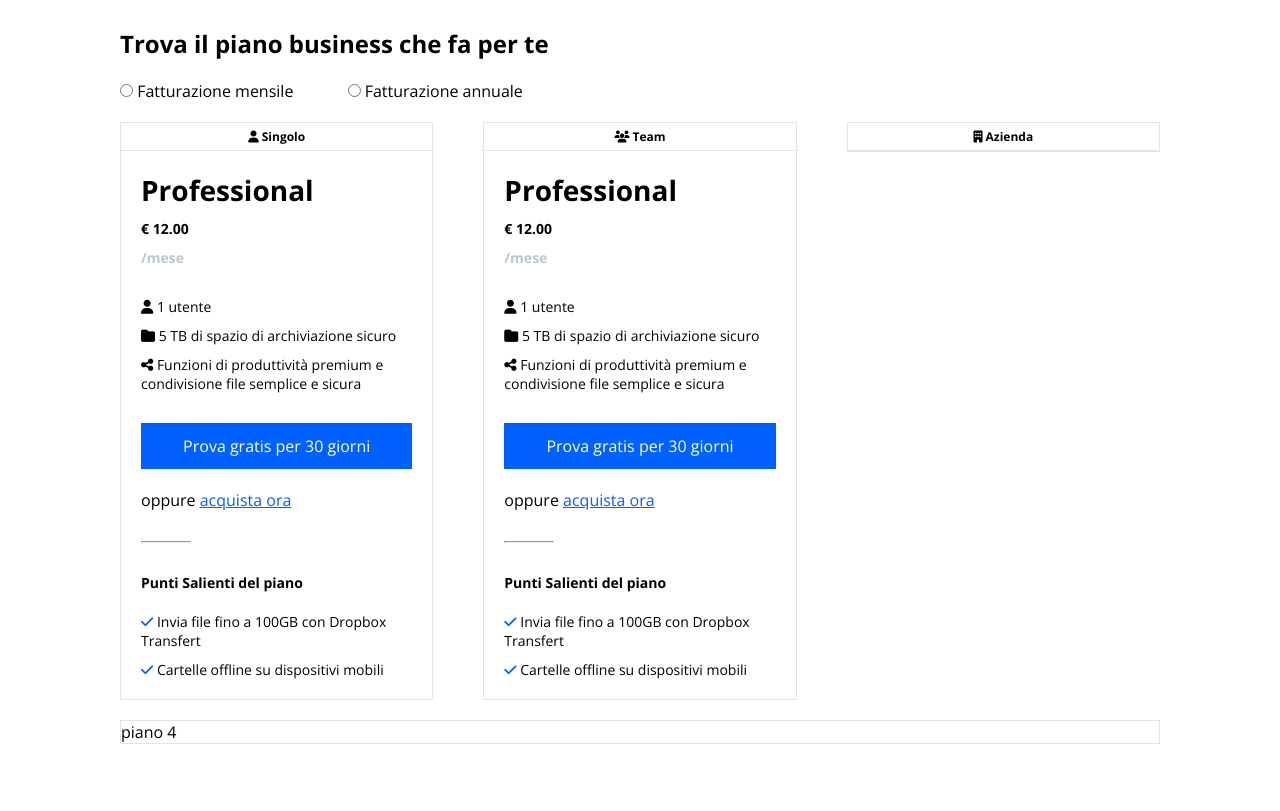
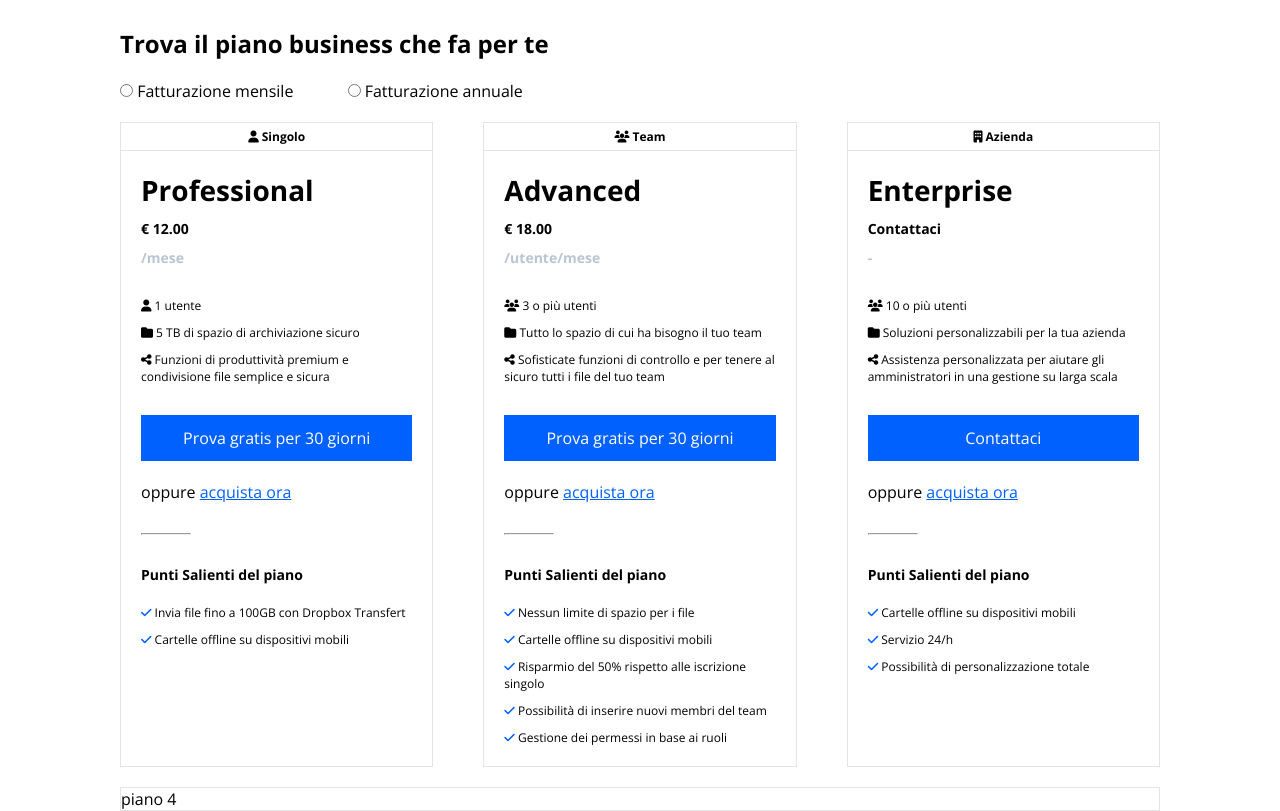
Before and after one commit to fracs31/htmlcss-dropbox, a plain HTML site: page index.html in a window 1280 px wide. Shown: the part 960-1771 px from the top of the page. Before the commit the page ends 1704 px from the top, so only its background shows below. Drawn offline with nearby package versions, Linux system fonts and the light colour scheme.

Commit message:
ADD THREE CARDS

```diff
--- a/css/style.css
+++ b/css/style.css
@@ -94,6 +94,7 @@ img {
 
 .col-4 {
     flex-basis: calc(100% / 3);
+    display: flex;
 }
 
 .col-12 {
@@ -136,6 +137,8 @@ img {
 
 .card {
     border: 1px solid #e4e4e4;
+    display: flex;
+    flex-direction: column;
 }
 
 .card hr {
@@ -167,7 +170,7 @@ img {
 
 .card__main-info li,
 .card__details li {
-    font-size: 14px;
+    font-size: 12px;
 }
 
 .card__main-info ul,
--- a/index.html
+++ b/index.html
@@ -151,17 +151,17 @@
                             <div class="card__main">
                                 <!-- Info iniziali -->
                                 <div class="card__start-info">
-                                    <h4 class="main__title">Professional</h4>
-                                    <h5 class="main__subtitle--price">€ 12.00</h5>
-                                    <h6 class="main__subtitle--offert">/mese</h6>
+                                    <h4 class="main__title">Advanced</h4>
+                                    <h5 class="main__subtitle--price">€ 18.00</h5>
+                                    <h6 class="main__subtitle--offert">/utente/mese</h6>
                                 </div>
                                 <!-- Informazioni principali -->
                                 <div class="card__main-info">
                                     <!-- Lista -->
                                     <ul>
-                                        <li><i class="fa-solid fa-user"></i> 1 utente</li>
-                                        <li><i class="fa-solid fa-folder"></i> 5 TB di spazio di archiviazione sicuro</li>
-                                        <li><i class="fa-solid fa-share-nodes"></i> Funzioni di produttività premium e condivisione file semplice e sicura</li>
+                                        <li><i class="fa-solid fa-users"></i> 3 o più utenti</li>
+                                        <li><i class="fa-solid fa-folder"></i> Tutto lo spazio di cui ha bisogno il tuo team</li>
+                                        <li><i class="fa-solid fa-share-nodes"></i> Sofisticate funzioni di controllo e per tenere al sicuro tutti i file del tuo team</li>
                                     </ul>
                                 </div>
                                 <!-- Acquista -->
@@ -175,8 +175,11 @@
                                 <div class="card__details">
                                     <h5>Punti Salienti del piano</h5>
                                     <ul>
-                                        <li><span><i class="fa-solid fa-check"></i></span> Invia file fino a 100GB con Dropbox Transfert</li>
+                                        <li><span><i class="fa-solid fa-check"></i></span> Nessun limite di spazio per i file</li>
                                         <li><span><i class="fa-solid fa-check"></i></span> Cartelle offline su dispositivi mobili</li>
+                                        <li><span><i class="fa-solid fa-check"></i></span> Risparmio del 50% rispetto alle iscrizione singolo</li>
+                                        <li><span><i class="fa-solid fa-check"></i></span> Possibilità di inserire nuovi membri del team</li>
+                                        <li><span><i class="fa-solid fa-check"></i></span> Gestione dei permessi in base ai ruoli</li>
                                     </ul>
                                 </div>
                             </div>
@@ -189,6 +192,40 @@
                             <!-- Intestazione della carta -->
                             <div class="card__header">
                                 <h3 class="header__title"><i class="fa-solid fa-building"></i> Azienda</h3>
+                            </div>
+                            <!-- Contenuto della carta -->
+                            <div class="card__main">
+                                <!-- Info iniziali -->
+                                <div class="card__start-info">
+                                    <h4 class="main__title">Enterprise</h4>
+                                    <h5 class="main__subtitle--price">Contattaci</h5>
+                                    <h6 class="main__subtitle--offert">-</h6>
+                                </div>
+                                <!-- Informazioni principali -->
+                                <div class="card__main-info">
+                                    <!-- Lista -->
+                                    <ul>
+                                        <li><i class="fa-solid fa-users"></i> 10 o più utenti</li>
+                                        <li><i class="fa-solid fa-folder"></i> Soluzioni personalizzabili per la tua azienda</li>
+                                        <li><i class="fa-solid fa-share-nodes"></i> Assistenza personalizzata per aiutare gli amministratori in una gestione su larga scala</li>
+                                    </ul>
+                                </div>
+                                <!-- Acquista -->
+                                <div class="card__buy-option">
+                                    <a href="#" class="button button--blue">Contattaci</a>
+                                    <p>oppure <a class="buy-now" href="#">acquista ora</a></p>
+                                </div>
+                                <!-- Linea -->
+                                <hr>
+                                <!-- Dettagli finali -->
+                                <div class="card__details">
+                                    <h5>Punti Salienti del piano</h5>
+                                    <ul>
+                                        <li><span><i class="fa-solid fa-check"></i></span> Cartelle offline su dispositivi mobili</li>
+                                        <li><span><i class="fa-solid fa-check"></i></span> Servizio 24/h</li>
+                                        <li><span><i class="fa-solid fa-check"></i></span> Possibilità di personalizzazione totale</li>
+                                    </ul>
+                                </div>
                             </div>
                         </div>
                         </div>
```
